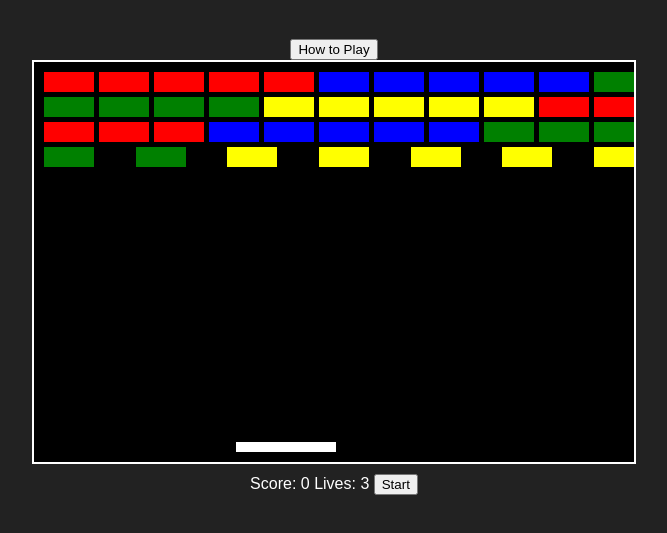
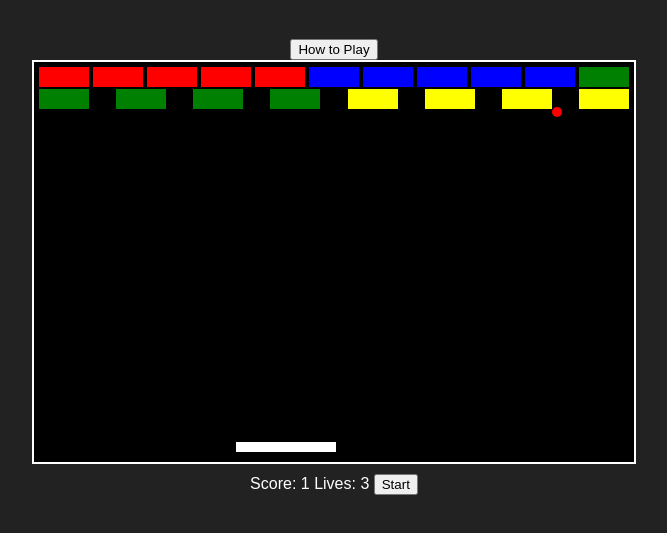
Before and after one commit to MarshallJD1/JRCHackathon, a plain HTML site: page index.html in a window 1280 px wide. Both pictures are taken after a click on the button "Start". Shown: the part 61-594 px from the top of the page, without its empty margins (306-973 px from the left). Drawn offline with Linux system fonts and the light colour scheme.

Commit message:
Add foundation mechanics and layout- mechanics need work

```diff
--- a/assets/css/style.css
+++ b/assets/css/style.css
@@ -23,7 +23,7 @@ body {
   height: 400px;
   background-color: black;
   border: 2px solid white;
-    overflow: hidden;
+  overflow: hidden; /* Ensure only what's in the viewport is visible */
 }
 
 #paddle {
@@ -45,13 +45,11 @@ body {
 }
 
 #bricks {
-    position: relative;
-    width: 100%;
   display: flex;
-    flex-wrap: wrap; /* Automatically wrap bricks into rows */
-    justify-content: space-between; /* Spread bricks evenly */
-    padding: 10px;
-    gap: 5px; /* Add spacing between bricks */
+  flex-wrap: wrap;
+  justify-content: space-between;
+  padding: 5px;
+  gap: 2px;
 }
 
 .brick {
@@ -76,7 +74,6 @@ body {
   background-color: yellow;
 }
 
-
 #info {
   margin-top: 10px;
   text-align: center;
--- a/assets/js/script.js
+++ b/assets/js/script.js
@@ -9,9 +9,8 @@ const livesDisplay = document.getElementById("lives");
 const startButton = document.getElementById("start-game");
 
 // Initialize game variables
-let ballSpeed = { x: 2, y: -2 }; // Speed of the ball in x and y directions
-let paddleSpeed = 10; // Speed of the paddle
-let ballPosition = { x: 290, y: 370 }; // Initial position of the ball
+let ballSpeed = { x: 0, y: 0 }; // Speed of the ball in x and y directions
+let ballPosition = { x: 0, y: 0 }; // Position of the ball
 let paddlePosition = 250; // Initial position of the paddle
 let score = 0; // Initial score
 let lives = 3; // Initial number of lives
@@ -19,55 +18,52 @@ let isGameRunning = false; // Game state
 
 // Function to create bricks
 function createBricks() {
-  // Loop to create 20 bricks
+  bricksContainer.innerHTML = ""; // Clear existing bricks
   for (let i = 0; i < 20; i++) {
-    // Create a new div element for each brick
     const brick = document.createElement("div");
-    // Add the "brick" class to the new div element
     brick.classList.add("brick");
 
-    // Assign an additional class based on the brick's position
-    if (i < 5) {
-      // First 5 bricks will have the "red-brick" class
-      brick.classList.add("red-brick");
-    } else if (i < 10) {
-      // Next 5 bricks will have the "blue-brick" class
-      brick.classList.add("blue-brick");
-    } else if (i < 15) {
-      // Next 5 bricks will have the "green-brick" class
-      brick.classList.add("green-brick");
-    } else {
-      // Last 5 bricks will have the "yellow-brick" class
-      brick.classList.add("yellow-brick");
-    }
+    if (i < 5) brick.classList.add("red-brick");
+    else if (i < 10) brick.classList.add("blue-brick");
+    else if (i < 15) brick.classList.add("green-brick");
+    else brick.classList.add("yellow-brick");
 
-    // Append the newly created brick to the bricks container in the DOM
     bricksContainer.appendChild(brick);
   }
 }
 
-// Function to reset the ball and paddle position
+// Reset the ball and paddle position
+// Reset the ball and paddle position
 function resetBallAndPaddle() {
   const gameBounds = document.getElementById("game-viewport").getBoundingClientRect();
-  const paddleWidth = paddle.offsetWidth;
+  const paddleRect = paddle.getBoundingClientRect();
+  const ballDiameter = ball.offsetWidth;
 
-  // Reset paddle position to the middle
-  const paddleX = (gameBounds.width - paddleWidth) / 2;
-  paddle.style.left = `${paddleX}px`;
+  // Center the paddle in the game viewport
+  paddlePosition = (gameBounds.width - paddleRect.width) / 2;
+  paddle.style.left = `${paddlePosition}px`;
 
-  // Reset ball position on top of the paddle
-  const paddleRect = paddle.getBoundingClientRect();
-  ballPosition = { x: paddleRect.left + paddleRect.width / 2 - ball.offsetWidth / 2, y: paddleRect.top - ball.offsetHeight };
+  // Recalculate paddle's position after resetting
+  const updatedPaddleRect = paddle.getBoundingClientRect();
+
+  // Position the ball just above the paddle, centered horizontally
+  ballPosition.x = updatedPaddleRect.left + (updatedPaddleRect.width / 2) - (ballDiameter / 2);
+  ballPosition.y = updatedPaddleRect.top - gameBounds.top - ballDiameter; // Corrected calculation
+
   ball.style.left = `${ballPosition.x}px`;
   ball.style.top = `${ballPosition.y}px`;
-  ballSpeed = { x: 0, y: 0 }; // Stop the ball
+
+  ballSpeed = { x: 0, y: 0 };
+
+  console.log("Ball Position:", ballPosition);
+  console.log("Paddle Position:", updatedPaddleRect.left);
 }
 
-// Function to set the initial ball direction
+
+// Function to set initial ball direction
 function setInitialBallDirection() {
-  // Set a random angle between 60 and 120 degrees
-  const angle = (Math.random() * 60 + 60) * (Math.PI / 180);
-  ballSpeed = { x: 2 * Math.cos(angle), y: -2 * Math.sin(angle) };
+  const angle = (Math.random() * 60 + 60) * (Math.PI / 180); // Angle between 60-120 degrees
+  ballSpeed = { x: 2 * Math.cos(angle), y: -2 * Math.sin(angle) }; // Ball goes upwards
 }
 
 // Function to reset the game
@@ -76,43 +72,11 @@ function resetGame() {
   score = 0;
   scoreDisplay.textContent = `Score: ${score}`;
   livesDisplay.textContent = `Lives: ${lives}`;
+  createBricks();
   resetBallAndPaddle();
-  createBricks();
 }
 
-// Event listener to move the paddle
-document.addEventListener("mousemove", (e) => {
-  const gameBounds = document.getElementById("game-viewport").getBoundingClientRect();
-  const paddleWidth = paddle.offsetWidth;
-
-  // Calculate new paddle position
-  let newPaddleX = e.clientX - gameBounds.left - paddleWidth / 2;
-
-  // Constrain paddle within the game bounds
-  newPaddleX = Math.max(0, Math.min(newPaddleX, gameBounds.width - paddleWidth));
-
-  // Update paddle position
-  paddle.style.left = `${newPaddleX}px`;
-
-  // Update ball position if the ball is not moving
-  if (ballSpeed.x === 0 && ballSpeed.y === 0) {
-    ballPosition.x = newPaddleX + paddleWidth / 2 - ball.offsetWidth / 2;
-    ball.style.left = `${ballPosition.x}px`;
-  }
-});
-
-// Event listener to start the ball movement
-startButton.addEventListener("click", () => {
-  if (ballSpeed.x === 0 && ballSpeed.y === 0) {
-    setInitialBallDirection();
-    if (!isGameRunning) {
-      isGameRunning = true;
-      gameLoop();
-    }
-  }
-});
-
-// Ball movement and collision
+// Ball movement and collision detection
 function moveBall() {
   ballPosition.x += ballSpeed.x;
   ballPosition.y += ballSpeed.y;
@@ -126,16 +90,16 @@ function moveBall() {
   const ballRect = ball.getBoundingClientRect();
   if (
     ballRect.bottom >= paddleRect.top &&
-    ballRect.left >= paddleRect.left &&
-    ballRect.right <= paddleRect.right
+    ballRect.left < paddleRect.right &&
+    ballRect.right > paddleRect.left
   ) {
     ballSpeed.y *= -1;
-    ballPosition.y = paddleRect.top - ballRect.height; // Ensure the ball is above the paddle
+    ballPosition.y = paddleRect.top - ballRect.height; // Position above paddle
   }
 
   // Brick collision
   const bricks = document.querySelectorAll(".brick");
-  for (const brick of bricks) {
+  bricks.forEach((brick) => {
     const rect = brick.getBoundingClientRect();
     if (
       ballRect.left < rect.right &&
@@ -147,27 +111,28 @@ function moveBall() {
       brick.remove();
       score++;
       scoreDisplay.textContent = `Score: ${score}`;
-      break; // Exit the loop after hitting one brick
     }
-  }
+  });
 
   // Lose condition
-  if (ballPosition.y >= 400) { // Ball is out of bounds at the bottom of the screen
-    lives--; // lose life
+  const gameBounds = document.getElementById("game-viewport").getBoundingClientRect();
+  if (ballPosition.y >= gameBounds.height) {
+    lives--;
     livesDisplay.textContent = `Lives: ${lives}`;
-    resetBallAndPaddle(); // reset ball and paddle position
-    if (lives === 0) { // if no lives left
+    resetBallAndPaddle();
+    if (lives === 0) {
       alert("Game Over!");
       isGameRunning = false;
       resetGame();
     }
   }
 
+  // Update ball position
   ball.style.left = `${ballPosition.x}px`;
   ball.style.top = `${ballPosition.y}px`;
 }
 
-// Game loop function to move ball
+// Game loop
 function gameLoop() {
   if (isGameRunning) {
     moveBall();
@@ -175,15 +140,14 @@ function gameLoop() {
   }
 }
 
-// Start game button
+// Start game event
 startButton.addEventListener("click", () => {
   if (!isGameRunning) {
     isGameRunning = true;
-    resetGame();
+    setInitialBallDirection();
     gameLoop();
   }
 });
 
-// Initialize
-createBricks();
-resetBallAndPaddle();
+// Initialize game
+resetGame();
--- a/index.html
+++ b/index.html
@@ -4,7 +4,7 @@
     <meta charset="UTF-8">
     <meta name="viewport" content="width=device-width, initial-scale=1.0">
     <link rel="stylesheet" href="assets/css/style.css">
-    <title>Breakout!</title>
+    <title>Breakout Game</title>
 </head>
 <body>
     <h1>Breakout!</h1>
@@ -22,7 +22,6 @@
         </div>
     </div>
 
-
     <script src="assets/js/script.js"></script>
 </body>
 </html>
```
Lines whose indentation alone changed are shown as unchanged.
